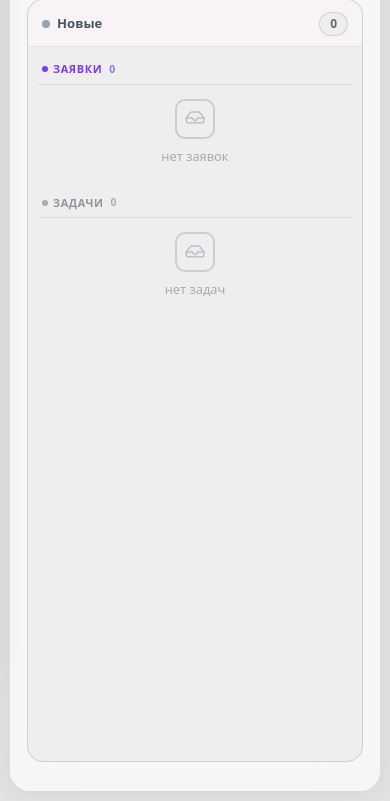
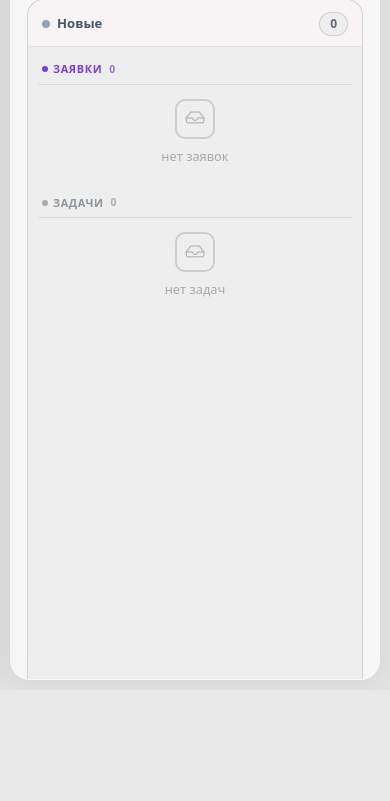
Before and after one commit to DmitriyODS/gw1, a Flask app: page /tasks in a window 390 px wide. Shown: the part 265-1066 px from the top of the page. After the commit the page ends 948 px from the top, so only its background shows below. Run offline with Flask 3, Linux system fonts and the light colour scheme; the visitor is signed in with stand-in values (Sample User, id 1); data comes from the database, SQL or seed files in the repository; data that the repository does not hold is empty; parts of the project's set-up code (start-up, migrations or seed data) failed here and were passed over; some libraries are stand-ins or nearby versions.

Commit message:
Правки и улучшения в интерфейсе 2

```diff
--- a/app/templates/base.html
+++ b/app/templates/base.html
@@ -281,15 +281,15 @@
     }
     .sidebar-logo-btn {
       display: flex; align-items: center; gap: 9px;
-      width: 100%; border: none;
-      background: color-mix(in oklch, var(--color-base-content) 5%, var(--color-base-100));
+      width: 100%; border: 1px solid var(--tok-panel-border);
+      background: var(--tok-panel-bg);
       color: var(--color-base-content); border-radius: 12px;
       padding: 10px 14px;
       font-weight: 700; font-size: 0.9rem;
       text-decoration: none; cursor: pointer;
       transition: background 0.15s;
     }
-    .sidebar-logo-btn:hover { background: color-mix(in oklch, var(--color-base-content) 10%, var(--color-base-100)); color: var(--color-base-content); }
+    .sidebar-logo-btn:hover { background: color-mix(in oklch, var(--color-primary) 10%, var(--color-base-100)); color: var(--color-base-content); }
     .sidebar-version {
       font-size: 0.58rem; opacity: 0.55; font-weight: 400; margin-left: auto;
     }
@@ -360,13 +360,14 @@
     /* ── User dropdown button ── */
     .sidebar-user-btn {
       display: flex; align-items: center; gap: 10px;
-      background: color-mix(in oklch, var(--color-base-content) 4%, var(--color-base-100));
+      background: var(--tok-panel-bg);
+      border: 1px solid var(--tok-panel-border);
       border-radius: 12px; padding: 10px 11px;
-      border: none; cursor: pointer; width: 100%; text-align: left;
+      cursor: pointer; width: 100%; text-align: left;
       transition: background 0.12s;
     }
     .sidebar-user-btn:hover {
-      background: color-mix(in oklch, var(--color-base-content) 8%, var(--color-base-100));
+      background: color-mix(in oklch, var(--color-primary) 10%, var(--color-base-100));
     }
     .user-avatar-lg {
       width: 34px; height: 34px; border-radius: 50%;
@@ -418,7 +419,7 @@
     .user-menu-sep { margin: 3px 10px; border: none; border-top: 1px solid var(--color-base-200); }
 
     /* ── Main island ── */
-    .main-wrap { margin-left: 262px; padding: 10px 10px 10px 0; min-height: 100vh; box-sizing: border-box; }
+    .main-wrap { margin-left: 262px; padding: 10px 10px 10px 0; height: 100vh; box-sizing: border-box; }
     .main-island {
       background: color-mix(in oklch, var(--color-base-100) 70%, transparent);
       backdrop-filter: blur(28px) saturate(1.8);
@@ -428,8 +429,9 @@
                   inset 0 1px 0 color-mix(in oklch, white 30%, transparent);
       border: 1px solid color-mix(in oklch, white 26%, transparent);
       padding: 24px;
-      min-height: calc(100vh - 20px);
+      height: calc(100vh - 20px);
       box-sizing: border-box;
+      overflow-y: auto;
     }
 
     /* Mobile topbar */
@@ -504,7 +506,8 @@
       #sidebar-overlay.open { display: block; }
       #mobile-topbar { display: flex; }
       .main-wrap { margin-left: 0; padding: 62px 10px 10px; }
-      .main-island { padding: 16px; min-height: calc(100vh - 72px); }
+      .main-wrap { height: 100vh; }
+      .main-island { padding: 16px; height: calc(100vh - 72px); overflow-y: auto; }
     }
 
     /* ── Global: border-radius system ── */
@@ -1234,8 +1237,18 @@ function importPalettesFromFile(input) {
 // Open form in create or edit mode
 function _openPaletteForm(mode, slug) {
   const form = document.getElementById('new-palette-form');
-  const rs = getComputedStyle(document.documentElement);
-  const fromCSS = tok => _cssColorToHex(rs.getPropertyValue(tok).trim());
+
+  // Snapshot CSS variable values for both themes without visual flash.
+  // getComputedStyle is live, so we capture values before restoring the original theme.
+  const _themeToks = ['--tok-bg-page','--color-base-100','--color-base-200','--color-base-300','--color-primary','--tok-panel-bg'];
+  const savedTheme = document.documentElement.getAttribute('data-theme') || 'light';
+  document.documentElement.setAttribute('data-theme', 'light');
+  const _lightSnap = Object.fromEntries(_themeToks.map(t => [t, _cssColorToHex(getComputedStyle(document.documentElement).getPropertyValue(t).trim())]));
+  document.documentElement.setAttribute('data-theme', 'dark');
+  const _darkSnap  = Object.fromEntries(_themeToks.map(t => [t, _cssColorToHex(getComputedStyle(document.documentElement).getPropertyValue(t).trim())]));
+  document.documentElement.setAttribute('data-theme', savedTheme);
+  const fromCSS     = tok => _lightSnap[tok] || '#808080';
+  const fromCSSdark = tok => _darkSnap[tok]  || '#808080';
 
   _paletteFormMode = mode === 'edit' ? slug : 'create';
 
@@ -1272,12 +1285,12 @@ function _openPaletteForm(mode, slug) {
     set('cp-base-300',      fromCSS('--color-base-300'));
     set('cp-primary',       fromCSS('--color-primary'));
     set('cp-panel-bg',      fromCSS('--tok-panel-bg'));
-    set('cp-bg-page-dark',  '#111111');
-    set('cp-base-100-dark', '#1e1e1e');
-    set('cp-base-200-dark', '#181818');
-    set('cp-base-300-dark', '#2a2a2a');
-    set('cp-primary-dark',  fromCSS('--color-primary'));
-    set('cp-panel-bg-dark', '#252525');
+    set('cp-bg-page-dark',  fromCSSdark('--tok-bg-page'));
+    set('cp-base-100-dark', fromCSSdark('--color-base-100'));
+    set('cp-base-200-dark', fromCSSdark('--color-base-200'));
+    set('cp-base-300-dark', fromCSSdark('--color-base-300'));
+    set('cp-primary-dark',  fromCSSdark('--color-primary'));
+    set('cp-panel-bg-dark', fromCSSdark('--tok-panel-bg'));
     if (titleEl) titleEl.textContent = 'Новая палитра';
     if (saveEl)  saveEl.textContent  = 'Сохранить';
   }
```
